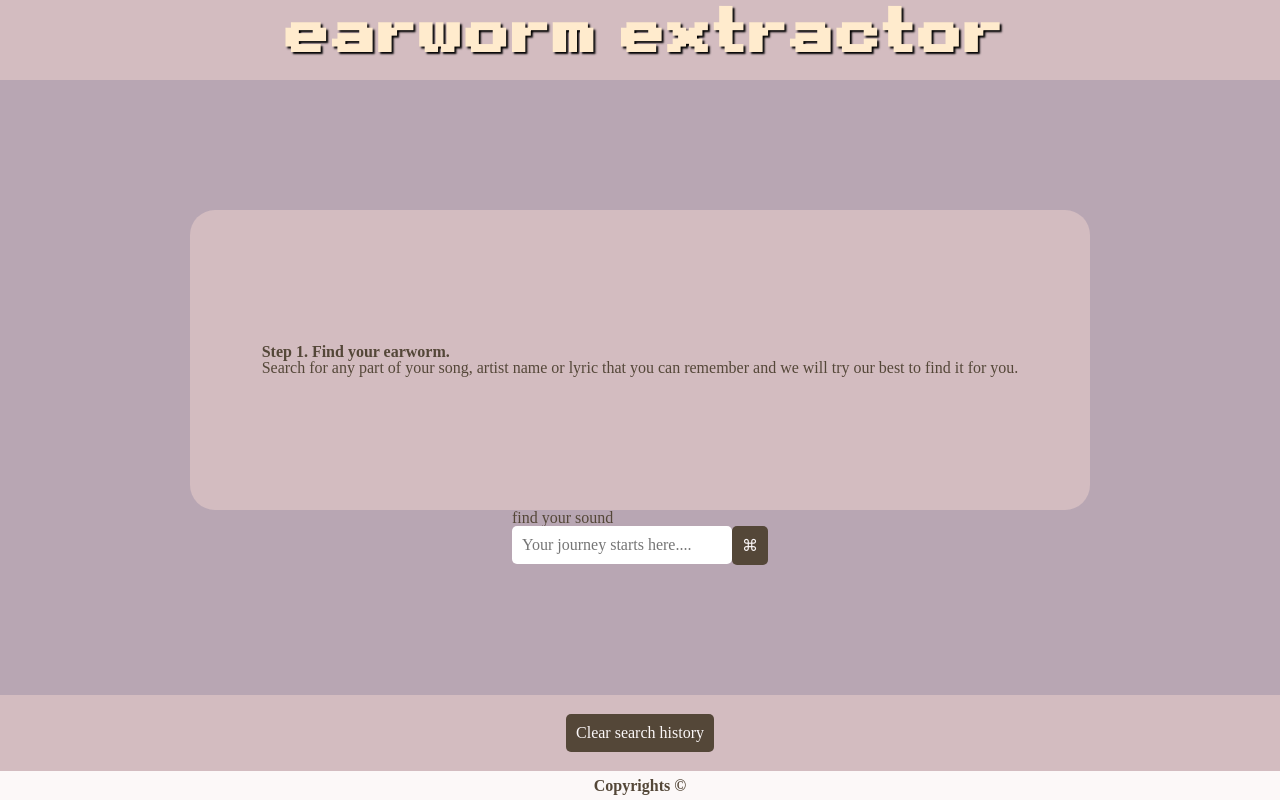
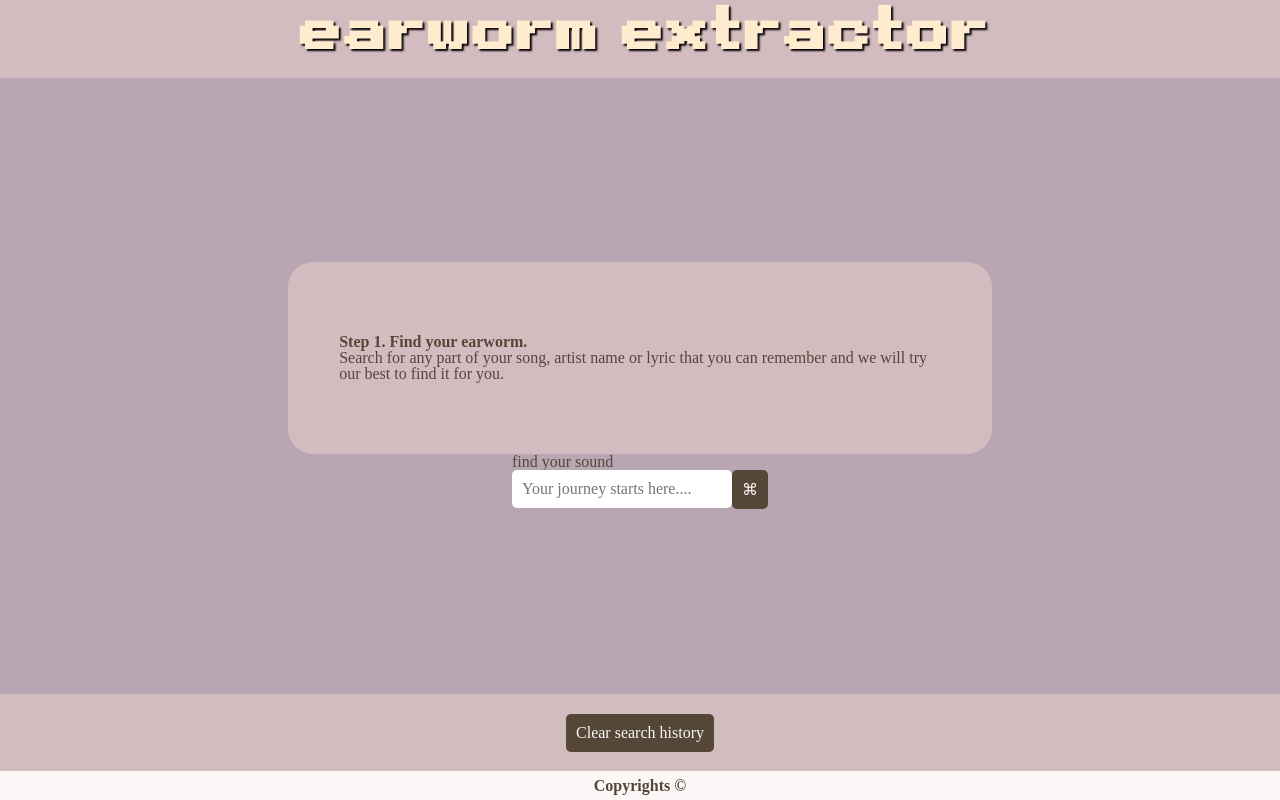
Before and after one commit to RowanKinross/music_searcher_web_app, a plain HTML site: page index.html in a window 1280 px wide. Drawn offline with nearby package versions, Linux system fonts and the light colour scheme; no server answers.

Commit message:
extrauiupdates

```diff
--- a/assets/styles/style.css
+++ b/assets/styles/style.css
@@ -1,6 +1,22 @@
 @font-face {
   font-family:ret;
   src: url(../fonts/Retro\ Gaming.ttf);
+}
+
+@media screen and (max-width: 768px) {
+  #searchform {
+    height: 40vw;
+    width: 95vw;
+    padding: 2vw;
+  }
+}
+
+@media screen and (min-width: 769px) {
+  #searchform {
+
+        height: 15vw;
+        width: 55vw;
+  }
 }
 * {
   margin: 0;
@@ -35,7 +51,7 @@ main {
 
 h1 {
   color: blanchedalmond;
-  font-size: 60px;
+  font-size: 4.5vw;
   font-family: ret;
   text-shadow: 2px 2px 2px black;
   margin-bottom: 20px;
@@ -188,7 +204,7 @@ button:hover {
 .show {
   background-color: #D3BCC0;
   border-radius: 25px;
-  padding: 50px;
+  padding: 4vw;
 
   /* Vintage Pale Mauve */
 }
@@ -199,9 +215,8 @@ a{
 a :hover{
   color: rgb(250, 235, 215);
 }
-#searchform{
-  height: 300px;
-  width: 900px;
+#lyricsDisplay{
+  height: 200vw;
 }
 
 .hide {
```
